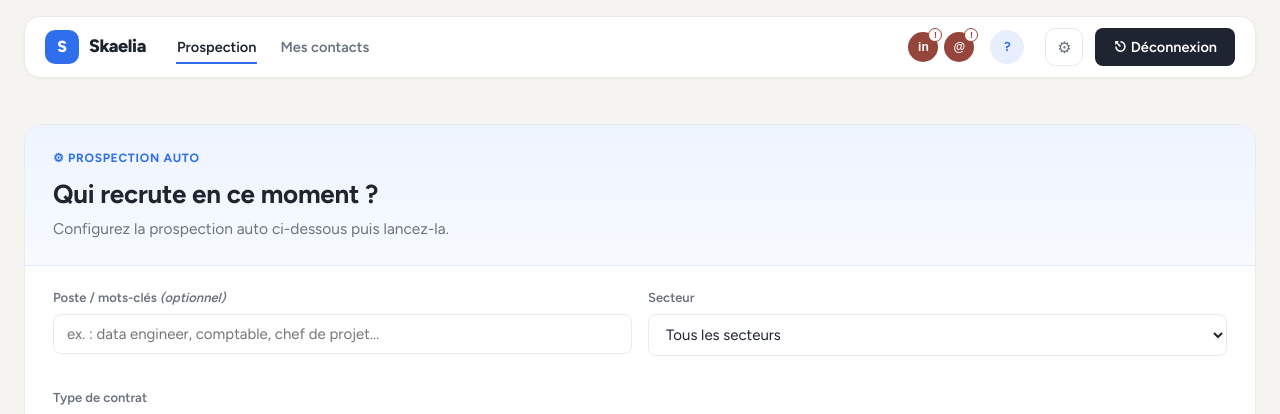
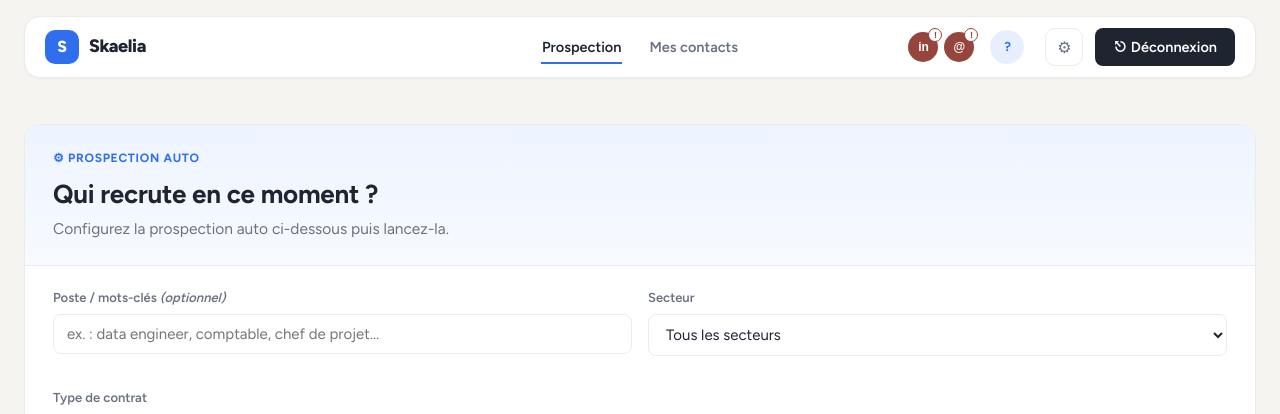
Before and after one commit to gabrielskaelia/skaelia.ai, a Flask app: page / in a window 1280 px wide. Shown: the top 414 px of the page. Run offline with Flask 3, Linux system fonts and the light colour scheme; the visitor is signed in with stand-in values (Sample User, id 1); data that the repository does not hold is empty.

Commit message:
Contacts : colonnes alignées (largeurs d'action fixes) + nav centrée
- Colonnes d'action (Profil/Ajouter/✕) en largeur fixe : l'en-tête et les
  cellules partagent désormais exactement les mêmes colonnes → alignement.
- Barre de menu : nav (Prospection / Mes contacts / Comptes) centrée entre le
  logo et la zone utilisateur.

Co-Authored-By: Claude Fable 5 <noreply@anthropic.com>

```diff
--- a/static/style.css
+++ b/static/style.css
@@ -57,8 +57,7 @@ h2 { font-size: 18px; font-weight: 650; }
   background: var(--surface); border: 1px solid var(--bordure);
   border-radius: 16px; box-shadow: 0 1px 3px rgba(0,0,0,.04);
 }
-.entete-gauche { display: flex; align-items: center; gap: 30px; }
-.logo { display: flex; align-items: center; gap: 10px; }
+.logo { display: flex; align-items: center; gap: 10px; flex: 1; }
 .logo-marque {
   width: 34px; height: 34px; border-radius: 10px; background: var(--accent);
   color: #fff; font-weight: 800; font-size: 16px;
@@ -68,7 +67,7 @@ h2 { font-size: 18px; font-weight: 650; }
 .logo-img { width: 26px; height: 26px; display: block; }
 .logo-img-grande { width: 34px; height: 34px; }
 .logo-texte-grand { font-size: 22px; }
-.entete-droite { display: flex; align-items: center; gap: 12px; }
+.entete-droite { display: flex; align-items: center; justify-content: flex-end; gap: 12px; flex: 1; }
 .utilisateur-email { font-size: 12px; color: var(--texte-2); }
 
 /* Bloc utilisateur (avatar + nom + email) */
@@ -91,8 +90,8 @@ h2 { font-size: 18px; font-weight: 650; }
 .btn-sombre { background: var(--sombre); color: #fff; border: none; }
 .btn-sombre:hover { background: var(--sombre-hover); }
 
-/* Navigation principale : indicateur souligné */
-.nav-principale { display: flex; gap: 22px; }
+/* Navigation principale : centrée, indicateur souligné */
+.nav-principale { display: flex; gap: 26px; flex: 0 0 auto; justify-content: center; }
 .nav-onglet {
   font-family: inherit; font-size: 14.5px; font-weight: 600; cursor: pointer;
   background: none; border: none; border-bottom: 2px solid transparent;
@@ -521,7 +520,9 @@ td a:hover { text-decoration: underline; }
 /* ---- Contacts (résultats) : mise en colonnes avec avatar ---- */
 .contacts-entete, .contact-carte {
   display: grid;
-  grid-template-columns: minmax(0,1.5fr) minmax(0,1.3fr) minmax(0,0.9fr) minmax(0,2fr) auto auto auto;
+  /* Colonnes d'action en largeur FIXE : sinon l'en-tête (vide) et les cartes
+     (Profil/Ajouter/✕) n'auraient pas les mêmes largeurs → désalignement. */
+  grid-template-columns: minmax(0,1.5fr) minmax(0,1.3fr) minmax(0,0.9fr) minmax(0,2fr) 78px 104px 30px;
   gap: 16px;
 }
 .contacts-entete {
--- a/templates/index.html
+++ b/templates/index.html
@@ -14,7 +14,6 @@
 
   <header class="entete">
     <div class="entete-interieur">
-      <div class="entete-gauche">
       <div class="logo">
         <span class="logo-marque">S</span>
         <span class="logo-texte">Skaelia</span>
@@ -24,7 +23,6 @@
         <button class="nav-onglet" data-vue="contacts">Mes contacts <span class="pastille" id="compteurContacts" hidden>0</span></button>
         <button class="nav-onglet" data-vue="comptes" id="navComptes" hidden>Comptes</button>
       </nav>
-      </div>
       <div class="entete-droite">
         <button class="chips-connexions" id="chipsConnexions" title="État des connexions — cliquez pour configurer">
           <span class="chip-cnx" id="chipLinkedin" data-etat="inconnu">in</span>
```
Lines whose indentation alone changed are shown as unchanged.
